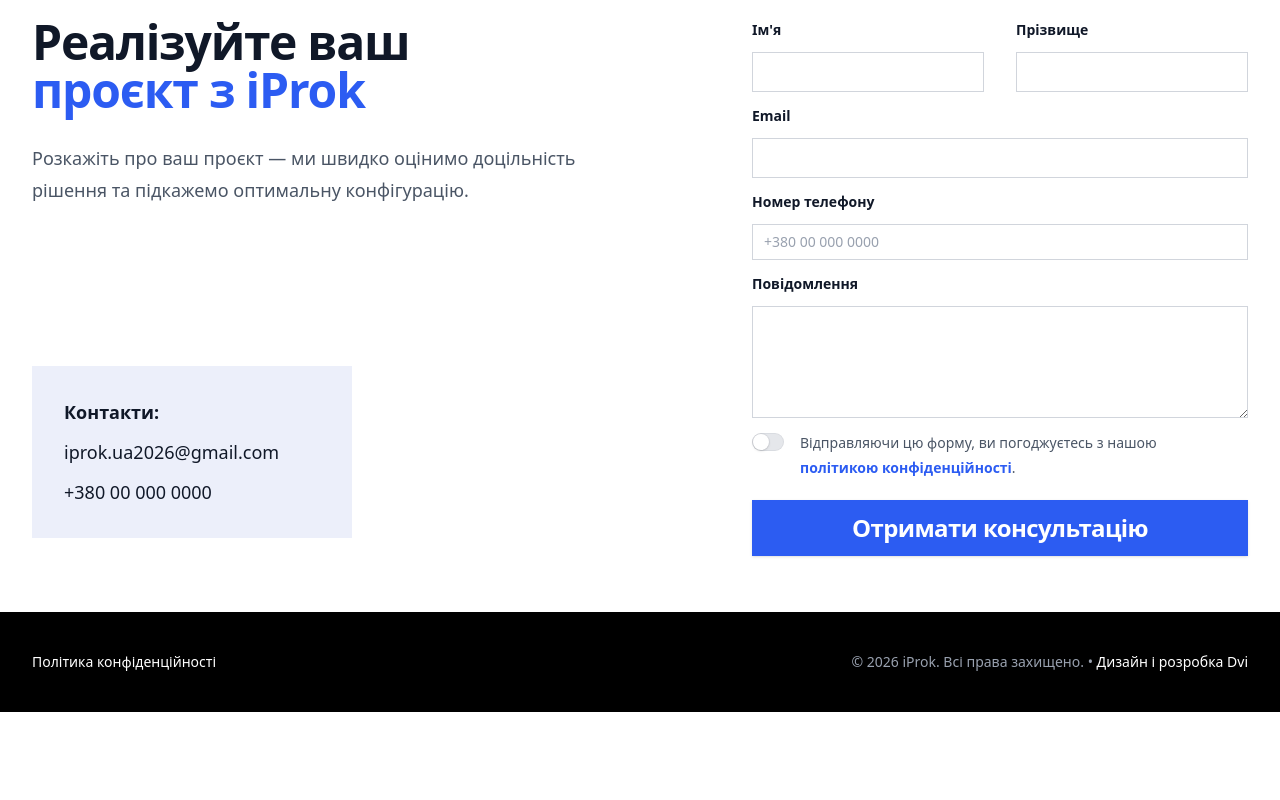
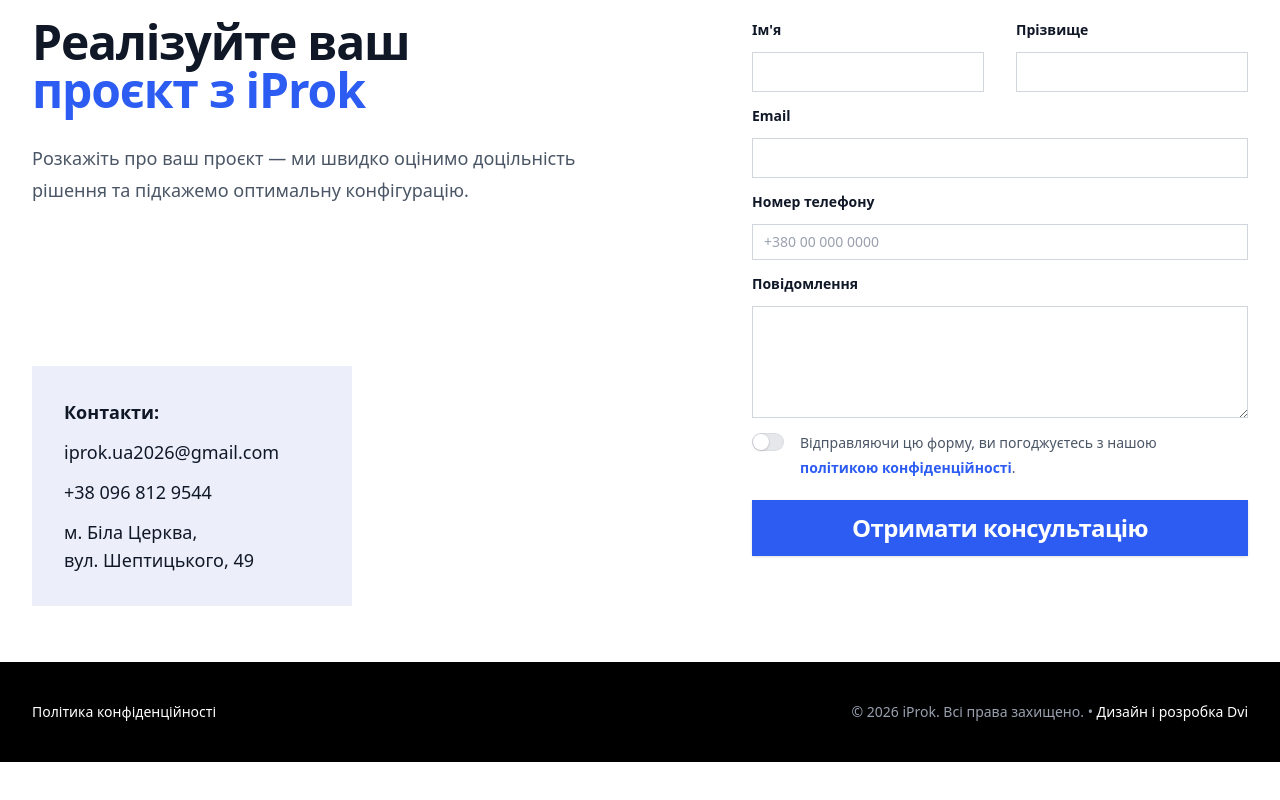
Before and after one commit to olgatenison/iprok, a Next.js app: page / in a window 1280 px wide. Shown: the part 9060-9860 px from the top of the page. Built offline with nearby package versions, Linux system fonts and the light colour scheme.

Commit message:
contacts

```diff
--- a/app/components/Contact.tsx
+++ b/app/components/Contact.tsx
@@ -220,14 +220,27 @@
                 <dt className="sr-only">Номер телефону</dt>
                 <dd>
                   <a
-                    href="tel:+380000000000"
+                    href="tel:+380968129544"
                     className=" hover:text-[#2c5cf2] focus:outline-none focus-visible:ring-2 focus-visible:ring-[#2c5cf2]"
-                    aria-label="Зателефонувати за номером +380 00 000 0000"
+                    aria-label="Зателефонувати за номером +38 096 812 9544"
                   >
-                    +380 00 000 0000
+                    +38 096 812 9544
                   </a>
                 </dd>
               </div>
+
+              <dt className="sr-only">Адреса</dt>
+              <dd className="mt-1">
+                <a
+                  href="https://share.google/8ckQHRXBQKygCVxw3"
+                  target="_blank"
+                  rel="noreferrer"
+                  className="hover:text-[#2c5cf2] focus:outline-none focus-visible:ring-2 focus-visible:ring-[#2c5cf2]"
+                  aria-label="Відкрити адресу на мапі: м. Біла Церква, вул. Шептицького, 49"
+                >
+                  м. Біла Церква, <br /> вул. Шептицького, 49
+                </a>
+              </dd>
             </dl>
           </div>
         </div>
--- a/app/privacy-policy/page.tsx
+++ b/app/privacy-policy/page.tsx
@@ -26,15 +26,14 @@
             Цю Політику складено відповідно до статті 8 Закону України «Про
             захист персональних даних» і вона визначає порядок обробки
             персональних даних та заходи із забезпечення їх безпеки, які
-            застосовує <b>[назва компанії / ПІБ ФОП]</b>.
+            застосовує <b>iProk</b>.
           </p>
 
           <p className="mt-4">
             Політика застосовується до всієї інформації, яку ми можемо отримати
-            про відвідувачів вебсайту <b>[посилання на сайт]</b> (далі —
-            «Вебсайт»). Ми виступаємо володільцем (контролером) персональних
-            даних і забезпечуємо їхню обробку відповідно до чинного
-            законодавства.
+            про відвідувачів вебсайту <b>iprok.com.ua</b> (далі — «Вебсайт»). Ми
+            виступаємо володільцем (контролером) персональних даних і
+            забезпечуємо їхню обробку відповідно до чинного законодавства.
           </p>
 
           {/* 1 */}
@@ -255,7 +254,7 @@
             <blockquote className="font-semibold text-gray-900">
               <p>
                 Для реалізації прав звертайтеся:{" "}
-                <span className="font-bold">[email]</span>.
+                <span className="font-bold">iprok.ua2026@gmail.com</span>.
               </p>
             </blockquote>
           </figure>
@@ -266,14 +265,14 @@
           </h2>
           <div className="mt-4 space-y-2 text-gray-600">
             <p>
-              Організація:{" "}
-              <b className="text-gray-900">[назва компанії / ФОП]</b>
+              Організація: <b className="text-gray-900">iProk</b>
             </p>
             <p>
-              Електронна пошта: <b className="text-gray-900">[email]</b>
+              Електронна пошта:{" "}
+              <b className="text-gray-900"> iprok.ua2026@gmail.com</b>
             </p>
             <p>
-              Вебсайт: <b className="text-gray-900">[посилання]</b>
+              Вебсайт: <b className="text-gray-900">iprok.com.ua</b>
             </p>
           </div>
 
@@ -284,8 +283,8 @@
           <p className="mt-4 text-gray-600">
             Ми можемо періодично оновлювати цю Політику. Нова редакція набирає
             чинності з моменту публікації на сторінці:{" "}
-            <b className="text-gray-900">[посилання на сторінку політики]</b>.
-            Чинна версія доступна за вказаною адресою постійно.
+            <b className="text-gray-900">iprok.com.ua/privacy-policy</b>. Чинна
+            версія доступна за вказаною адресою постійно.
           </p>
 
           <p className="mt-8 text-sm text-gray-500">
```
